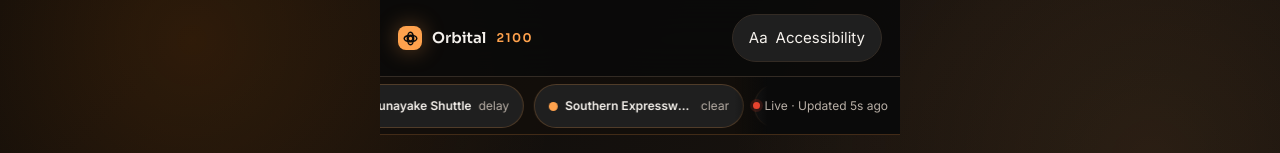
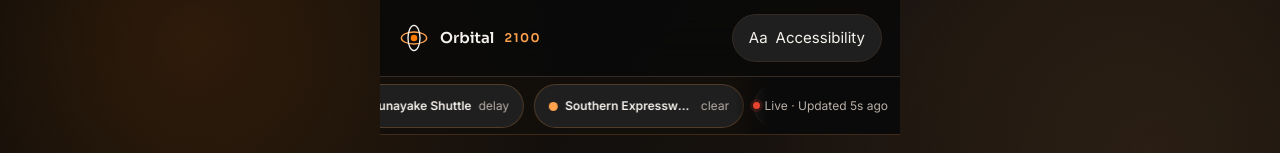
Before and after one commit to gayangidevindi/-Cre8x-3.0, a Next.js app: page / in a window 1280 px wide. Shown: the top 153 px of the page. Built offline with nearby package versions, Linux system fonts and the light colour scheme.

Commit message:
add logo to tab

```diff
--- a/app/globals.css
+++ b/app/globals.css
@@ -32,7 +32,7 @@ a{color:inherit;text-decoration:none}
 .bar{position:sticky;top:0;z-index:20;display:flex;align-items:center;justify-content:space-between;
   gap:10px;padding:14px 18px;background:rgba(10,10,10,.88);backdrop-filter:blur(18px);
   border-bottom:1px solid var(--line)}
-.brand{display:flex;align-items:center;gap:10px;font-family:Sora,sans-serif;font-weight:600}
+.brand{display:flex;align-items:center;gap:10px;font-family:Sora,sans-serif;font-weight:600}.brand-logo{display:block;width:32px;height:32px;flex:0 0 32px}
 .dot{width:24px;height:24px;border-radius:8px;background:var(--teal);color:#0A0A0A;display:grid;place-items:center;box-shadow:0 0 22px rgba(255,162,77,.36)}
 .brand-year{color:var(--teal);font-size:var(--fs-label);letter-spacing:.12em}
 .card{background:var(--surface);border:1px solid rgba(255,162,77,.24);border-radius:var(--radius);padding:16px;box-shadow:var(--shadow);backdrop-filter:blur(16px)}
--- a/components/Shell.jsx
+++ b/components/Shell.jsx
@@ -43,7 +43,7 @@ export default function Shell({ children }) {
   return (
     <div className="shell">
       <header className="bar">
-        <Link href="/" className="brand"><span className="dot" aria-hidden="true"><TransitIcon name="orbital" size={19} /></span>Orbital <span className="brand-year">2100</span></Link>
+        <Link href="/" className="brand"><img className="brand-logo" src="/logo.svg" alt="" width="32" height="32" />Orbital <span className="brand-year">2100</span></Link>
         <button className="chip" onClick={() => setOpen(true)} aria-haspopup="dialog">
           <span aria-hidden="true">Aa</span> Accessibility
         </button>
```
Also changed, not shown: app/icon.svg (added), public/logo.svg (added).
